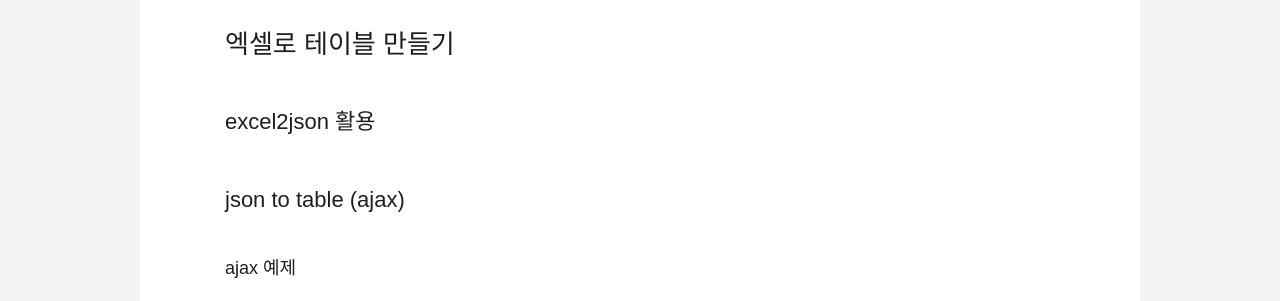
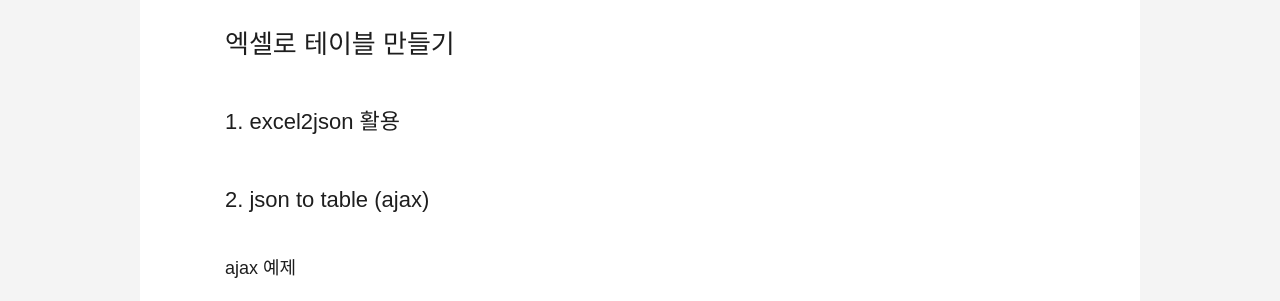
Before and after one commit to gutmate/gutmate.github.com, a Jekyll site: the page built from _posts/2018-02-05-excel-to-table.md, in a window 1280 px wide. Shown: the part 477-778 px from the top of the page. Built offline with Jekyll 4.4.1, drawn with Linux system fonts in a browser that asks for light colours; some web fonts are replaced; comment, search, counter and statistics services are not loaded.

Commit message:
Update posts

````diff
--- a/_posts/2018-02-05-excel-to-table.md
+++ b/_posts/2018-02-05-excel-to-table.md
@@ -10,9 +10,9 @@ tags:
 
 # 엑셀로 테이블 만들기
 
-## excel2json 활용
+## 1. excel2json 활용
 
-## json to table (ajax)
+## 2. json to table (ajax)
 
 ### ajax 예제
 ```javascript
````
